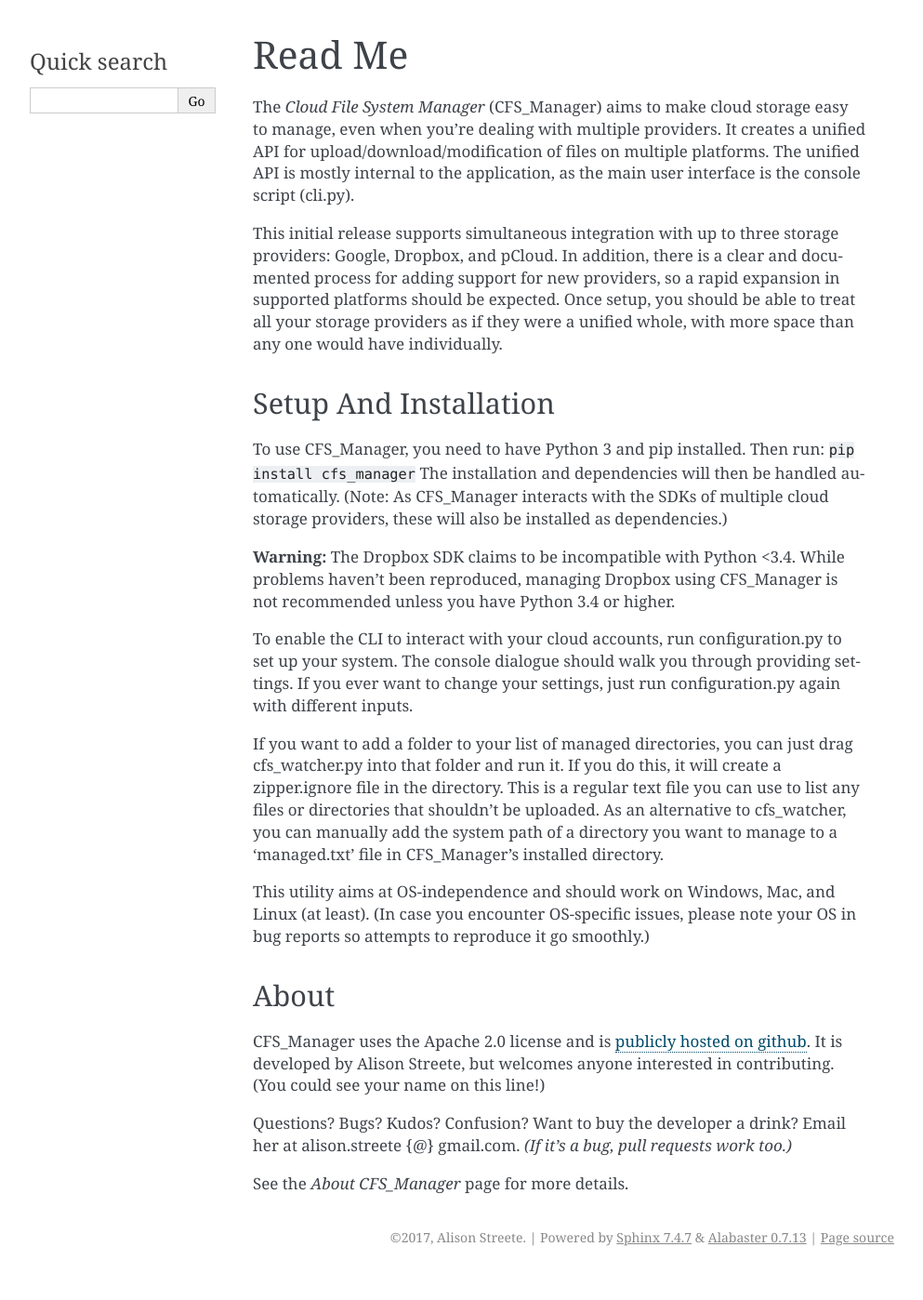
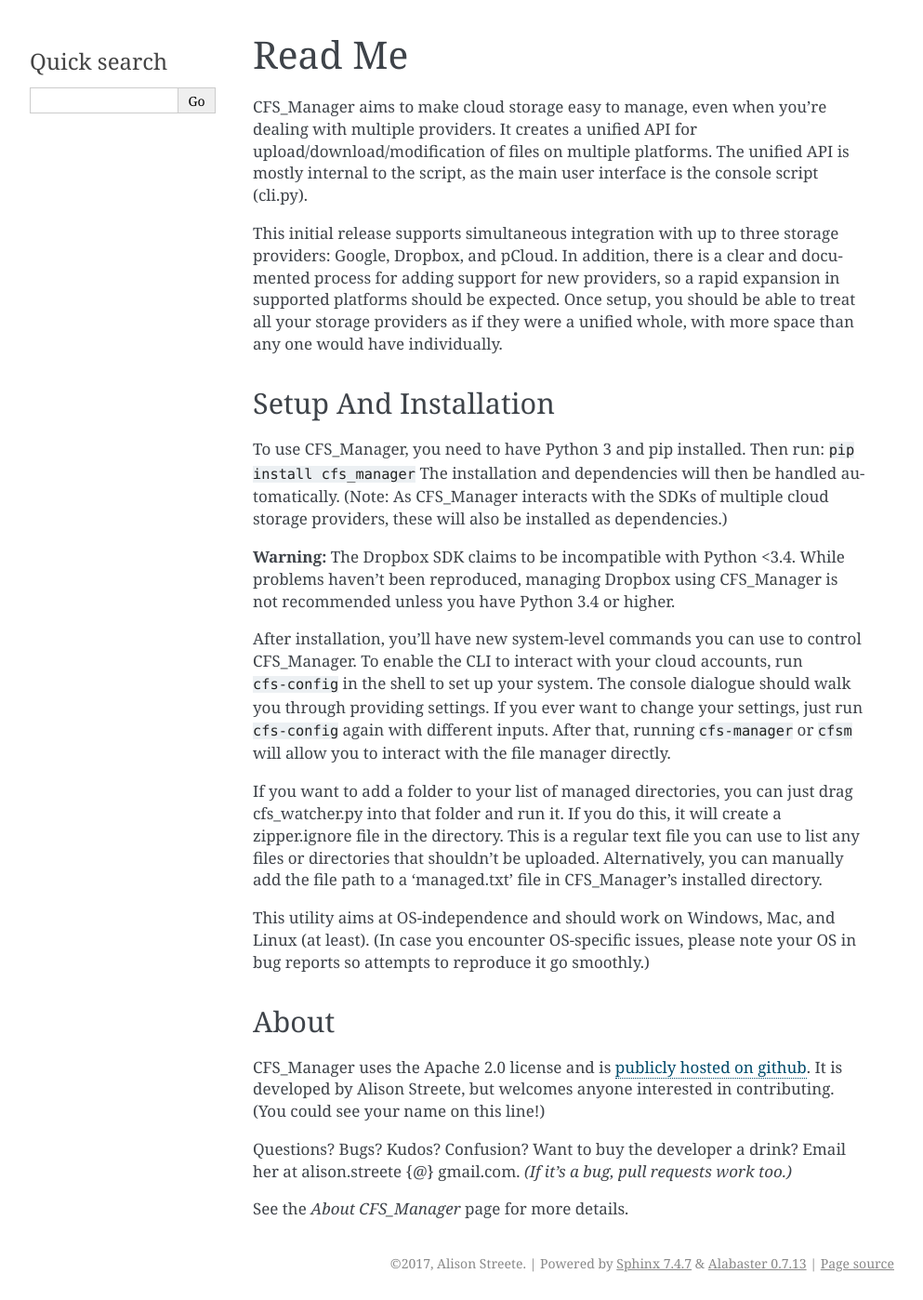
Before and after one commit to alisonstreete/cfs-manager, a Sphinx documentation site: the page built from docs/README.rst, in a window 1280 px wide. Shown: the whole page at 93% size, without its empty margins (148-1141 px from the left). Built offline with Sphinx 7.4.7, drawn with Linux system fonts in a browser that asks for light colours; before the commit the page ends 1370 px from its top, so only the background shows below that.

```diff
--- a/docs/README.rst
+++ b/docs/README.rst
@@ -2,7 +2,7 @@
 Read Me
 *******
 
-The *Cloud File System Manager* (CFS_Manager) aims to make cloud storage easy to manage, even when you're dealing with multiple providers. It creates a unified API for upload/download/modification of files on multiple platforms. The unified API is mostly internal to the application, as the main user interface is the console script (cli.py).
+CFS_Manager aims to make cloud storage easy to manage, even when you're dealing with multiple providers. It creates a unified API for upload/download/modification of files on multiple platforms. The unified API is mostly internal to the script, as the main user interface is the console script (cli.py).
 
 This initial release supports simultaneous integration with up to three storage providers: Google, Dropbox, and pCloud. In addition, there is a clear and documented process for adding support for new providers, so a rapid expansion in supported platforms should be expected. Once setup, you should be able to treat all your storage providers as if they were a unified whole, with more space than any one would have individually.
 
@@ -17,10 +17,10 @@ The installation and dependencies will then be handled automatically.
 **Warning:** The Dropbox SDK claims to be incompatible with Python <3.4.
 While problems haven't been reproduced, managing Dropbox using CFS_Manager is not recommended unless you have Python 3.4 or higher.
 
-To enable the CLI to interact with your cloud accounts, run configuration.py to set up your system.
-The console dialogue should walk you through providing settings. If you ever want to change your settings, just run configuration.py again with different inputs.
+After installation, you'll have new system-level commands you can use to control CFS_Manager. To enable the CLI to interact with your cloud accounts, run ``cfs-config`` in the shell to set up your system. The console dialogue should walk you through providing settings. If you ever want to change your settings, just run ``cfs-config`` again with different inputs. After that, running ``cfs-manager`` or ``cfsm`` will allow you to interact with the file manager directly.
 
-If you want to add a folder to your list of managed directories, you can just drag cfs_watcher.py into that folder and run it. If you do this, it will create a zipper.ignore file in the directory. This is a regular text file you can use to list any files or directories that shouldn't be uploaded. As an alternative to cfs_watcher, you can manually add the system path of a directory you want to manage to a 'managed.txt' file in CFS_Manager's installed directory.
+If you want to add a folder to your list of managed directories, you can just drag cfs_watcher.py into that folder and run it.
+If you do this, it will create a zipper.ignore file in the directory. This is a regular text file you can use to list any files or directories that shouldn't be uploaded. Alternatively, you can manually add the file path to a 'managed.txt' file in CFS_Manager's installed directory.
 
 This utility aims at OS-independence and should work on Windows, Mac, and Linux (at least). (In case you encounter OS-specific issues, please note your OS in bug reports so attempts to reproduce it go smoothly.)
 
--- a/docs/index.rst
+++ b/docs/index.rst
@@ -6,8 +6,7 @@
 Welcome to CFS_Manager's documentation!
 =======================================
 
-Contents
---------
+**Contents**
 
 .. toctree::
     :maxdepth: 2
```
Also changed, not shown: other parts of docs/index.rst (+2 -1 lines), docs/changelog.rst (added, +50 -0 lines).
